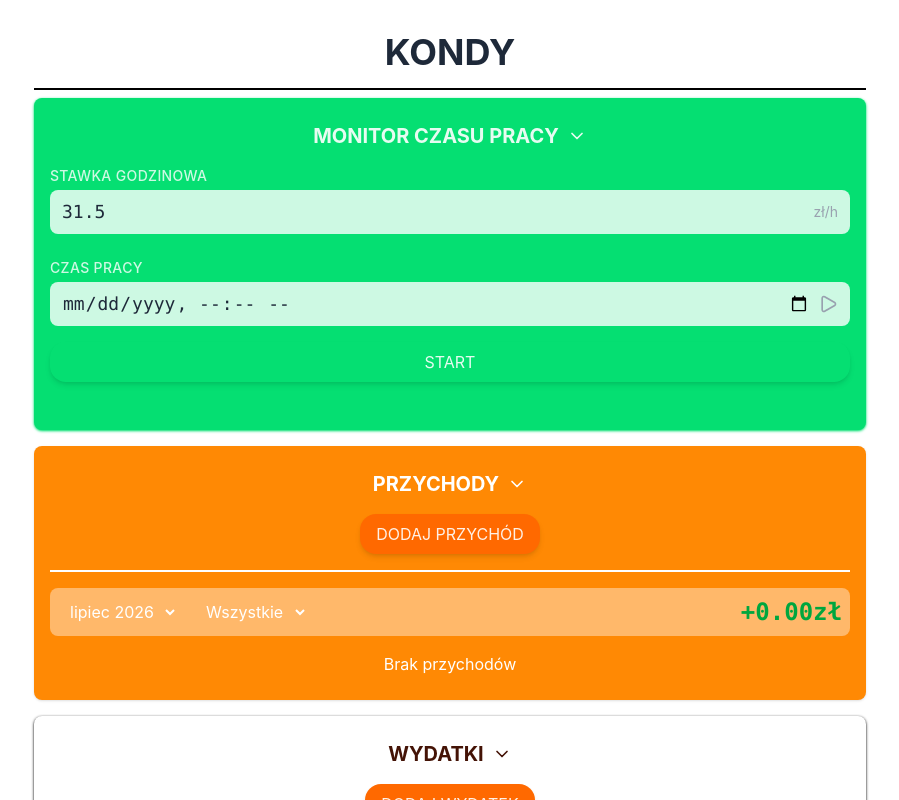
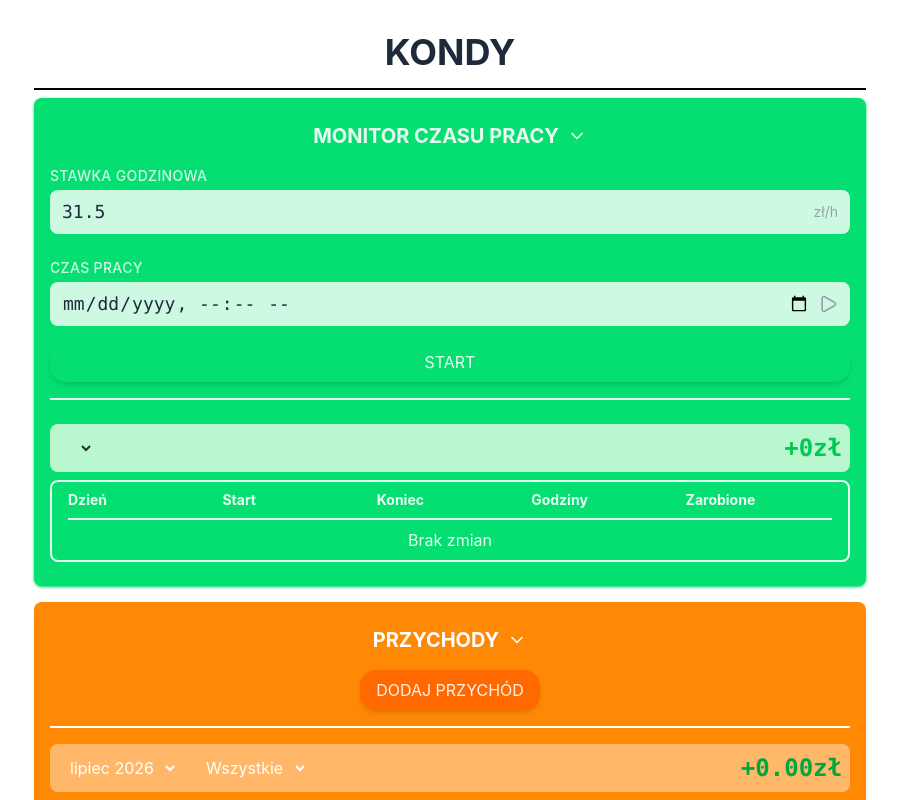
Before and after one commit to KondyKox/money-manager, a React (Vite) app: page / in a window 1280 px wide. Both pictures are taken after a click on the button "Kondy". Shown: the top 800 px of the page, without its empty margins (190-1089 px from the left). Built offline with nearby package versions, Linux system fonts and the light colour scheme.

Commit message:
feat: display shift & calculate paycheck

```diff
--- a/src/components/panels/ShiftTimePanel.tsx
+++ b/src/components/panels/ShiftTimePanel.tsx
@@ -80,7 +80,7 @@ const ShiftTimePanel = ({
   };
 
   return (
-    <div className="input-group">
+    <div className="input-group border-b-2 pb-4">
       <label htmlFor="activeShift">Czas pracy</label>
       <div className="flex flex-col gap-4" id="activeShift">
         <div className="flex flex-col gap-2">
--- a/src/components/panels/ShiftTracker.tsx
+++ b/src/components/panels/ShiftTracker.tsx
@@ -2,11 +2,36 @@ import { saveProfile } from "../../utils/saveProfile";
 import ShiftTimePanel from "./ShiftTimePanel";
 import CollapsablePanel from "../ui/CollapsablePanel";
 import type { DashboardElement } from "../../types/Dashboard";
+import { useState } from "react";
+import ShiftElement from "../ui/ShiftElement";
 
 const ShiftTracker = ({
   editedProfile,
   setEditedProfile,
 }: DashboardElement) => {
+  const [selectedMonth, setSelectedMonth] = useState<string>(
+    new Date().toISOString().slice(0, 7),
+  );
+
+  const filteredShifts = editedProfile.completedShifts.filter((shift) =>
+    shift.clockIn.startsWith(selectedMonth),
+  );
+
+  const availableMonths = Array.from(
+    new Set(
+      editedProfile.completedShifts.map((shift) => shift.clockIn.slice(0, 7)),
+    ),
+  )
+    .sort()
+    .reverse();
+
+  const totalEarned = filteredShifts.reduce((sum, shift) => {
+    const hours =
+      (new Date(shift.clockOut).getTime() - new Date(shift.clockIn).getTime()) /
+      (1000 * 60 * 60);
+    return sum + hours * shift.rate;
+  }, 0);
+
   return (
     <CollapsablePanel
       header="Monitor czasu pracy"
@@ -32,11 +57,55 @@ const ShiftTracker = ({
           <span>zł/h</span>
         </div>
       </div>
+
       {/* Zmiana w pracy */}
       <ShiftTimePanel
         editedProfile={editedProfile}
         setEditedProfile={setEditedProfile}
       />
+
+      {/* podsumowanie */}
+      <div className="flex flex-col justify-center items-stretch gap-2">
+        <div className="bg-green-200 text-black/80 rounded-lg flex flex-col gap-4 md:flex-row justify-between items-center p-2">
+          <select
+            name="monthlySummary"
+            id="monthlySummary"
+            className="select"
+            value={selectedMonth}
+            onChange={(e) => setSelectedMonth(e.target.value)}
+          >
+            {availableMonths.map((month) => (
+              <option key={month} value={month}>
+                {new Date(month + "-01").toLocaleDateString("pl-PL", {
+                  month: "long",
+                  year: "numeric",
+                })}
+              </option>
+            ))}
+          </select>
+          <span className="text-green-500 font-bold font-mono text-2xl">
+            +{totalEarned}zł
+          </span>
+        </div>
+
+        <div className="border-2 rounded-lg px-4 py-2 overflow-x-auto">
+          {/* Header row */}
+          <div className="grid grid-cols-5 gap-2 font-bold text-sm border-b-2 pb-2 mb-2">
+            <span>Dzień</span>
+            <span>Start</span>
+            <span>Koniec</span>
+            <span>Godziny</span>
+            <span>Zarobione</span>
+          </div>
+
+          {/* Data rows */}
+          {filteredShifts.length === 0 ? (
+            <span className="text-center block">Brak zmian</span>
+          ) : (
+            filteredShifts.map((shift) => <ShiftElement shift={shift} />)
+          )}
+        </div>
+      </div>
     </CollapsablePanel>
   );
 };
--- /dev/null
+++ b/src/components/ui/ShiftElement.tsx
@@ -0,0 +1,41 @@
+import type { CompletedShift } from "../../types/Shift";
+
+const ShiftElement = ({ shift }: { shift: CompletedShift }) => {
+  const clockInDate = new Date(shift.clockIn);
+  const clockOutDate = new Date(shift.clockOut);
+  const hours =
+    (clockOutDate.getTime() - clockInDate.getTime()) / (1000 * 60 * 60);
+  const pay = hours * shift.rate;
+
+  return (
+    <div
+      key={shift.id}
+      className="grid grid-cols-5 gap-2 text-sm py-1 items-center"
+    >
+      <span>
+        {clockInDate.toLocaleDateString("pl-PL", {
+          day: "numeric",
+          month: "short",
+        })}
+      </span>
+      <span className="font-mono">
+        {clockInDate.toLocaleTimeString("pl-PL", {
+          hour: "2-digit",
+          minute: "2-digit",
+        })}
+      </span>
+      <span className="font-mono">
+        {clockOutDate.toLocaleTimeString("pl-PL", {
+          hour: "2-digit",
+          minute: "2-digit",
+        })}
+      </span>
+      <span className="font-mono">{hours.toFixed(2)}h</span>
+      <span className="font-mono font-semibold text-green-800">
+        +{pay.toFixed(2)}zł
+      </span>
+    </div>
+  );
+};
+
+export default ShiftElement;
```
